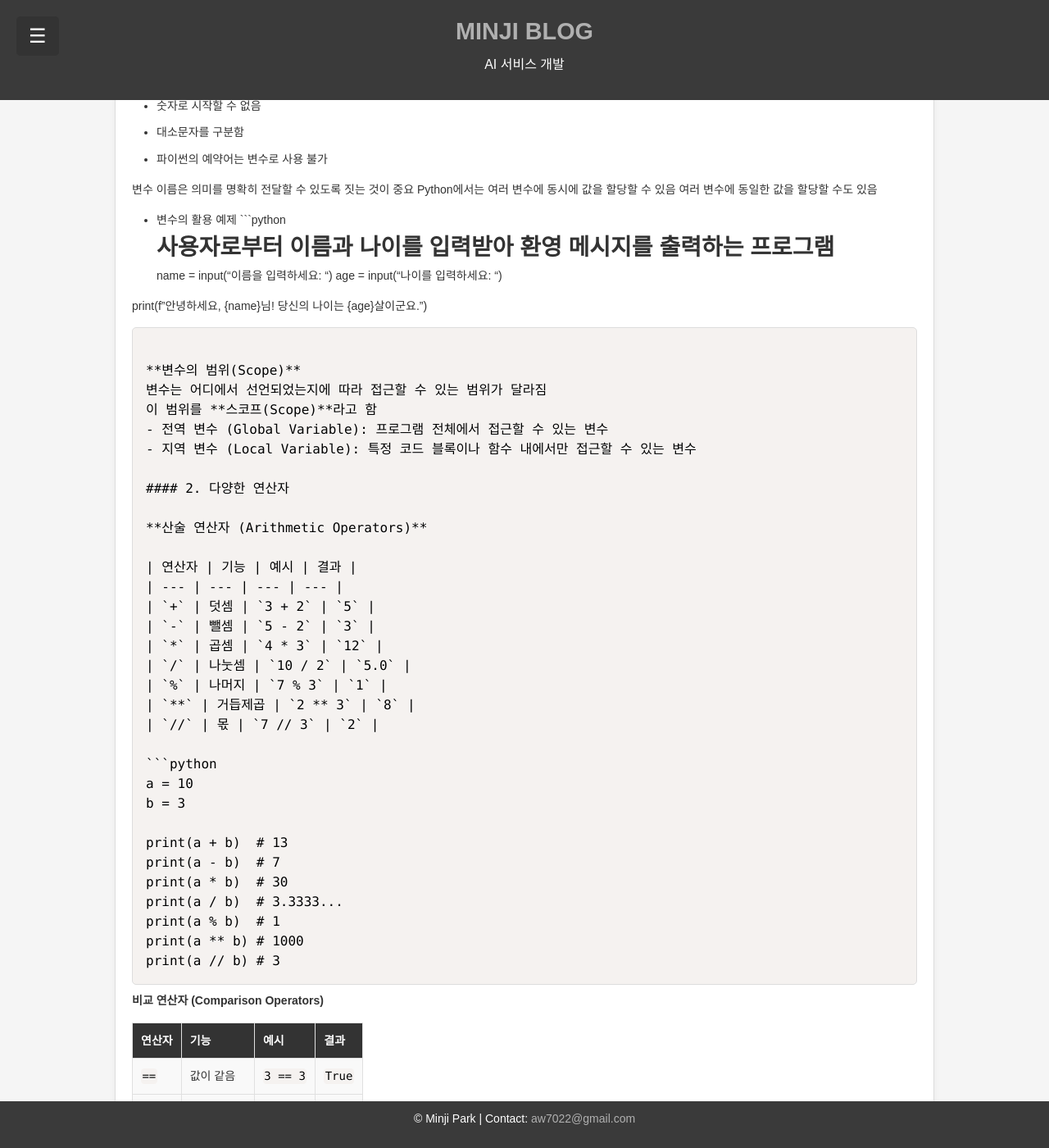
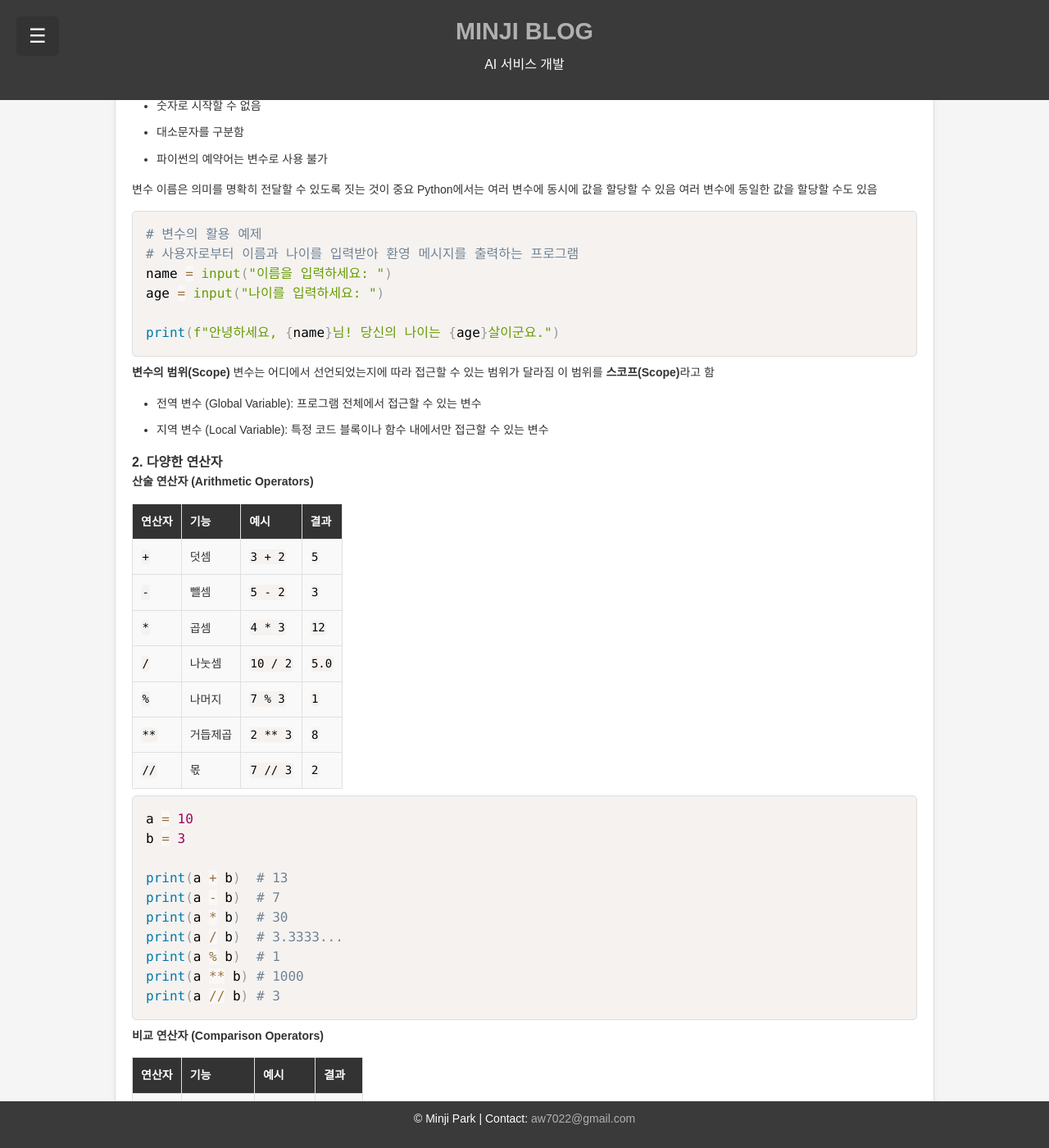
Before and after one commit to Mminzy22/Blog, a Jekyll site: the page built from _posts/Python/2024-11-19-Python01.md, in a window 1280 px wide and 1400 px high, scrolled down 406 px. Shown: the whole window at 82% size. Built offline with Jekyll 4.4.1, drawn with Linux system fonts in a browser that asks for light colours; nearby versions of some CDN libraries; comment, search, counter and statistics services are not loaded.

````diff
--- a/_posts/Python/2024-11-19-Python01.md
+++ b/_posts/Python/2024-11-19-Python01.md
@@ -25,8 +25,8 @@ age = 25
 Python에서는 여러 변수에 동시에 값을 할당할 수 있음
 여러 변수에 동일한 값을 할당할 수도 있음
 
-- 변수의 활용 예제
 ```python
+# 변수의 활용 예제
 # 사용자로부터 이름과 나이를 입력받아 환영 메시지를 출력하는 프로그램
 name = input("이름을 입력하세요: ")
 age = input("나이를 입력하세요: ")
````
